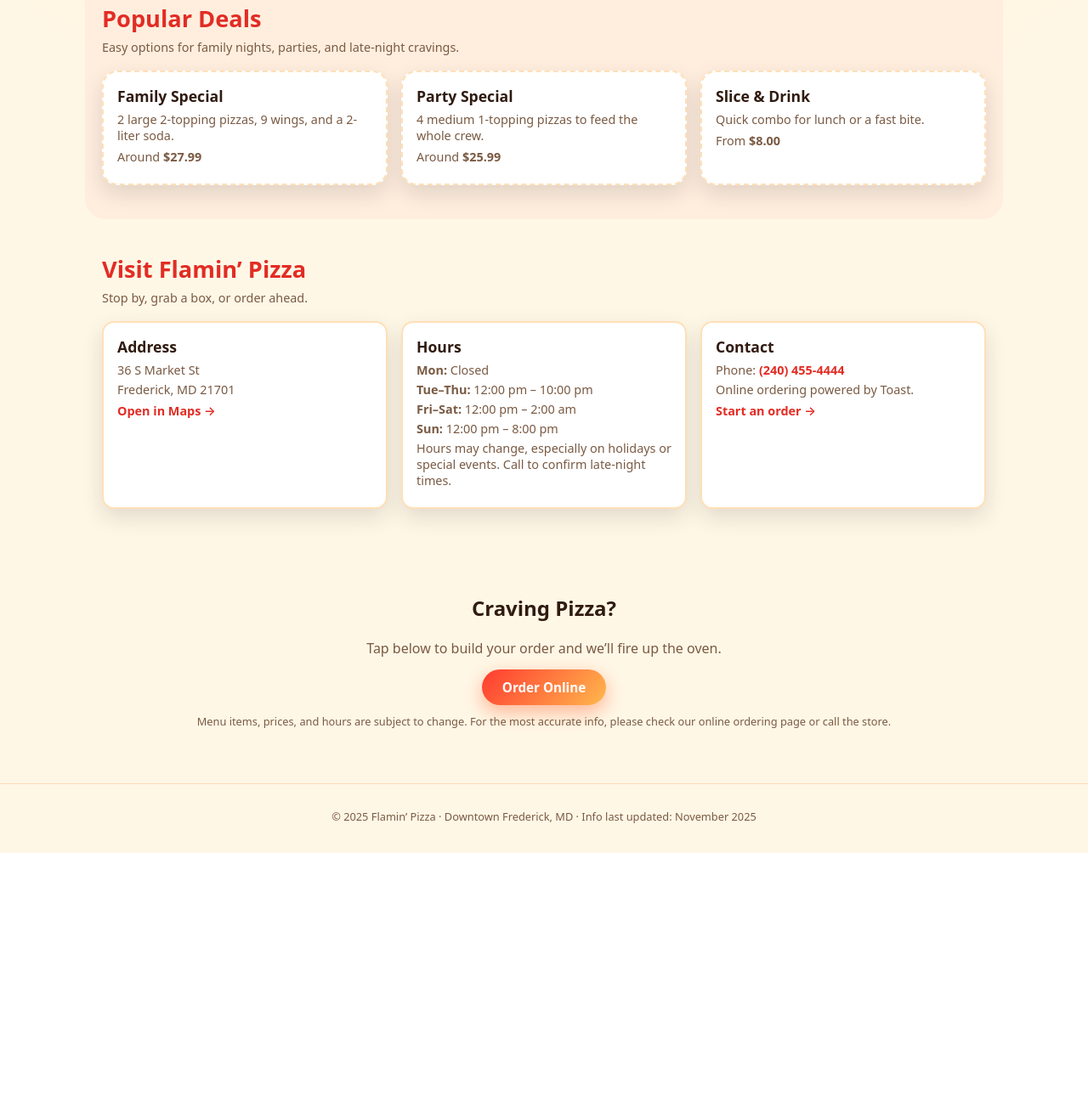
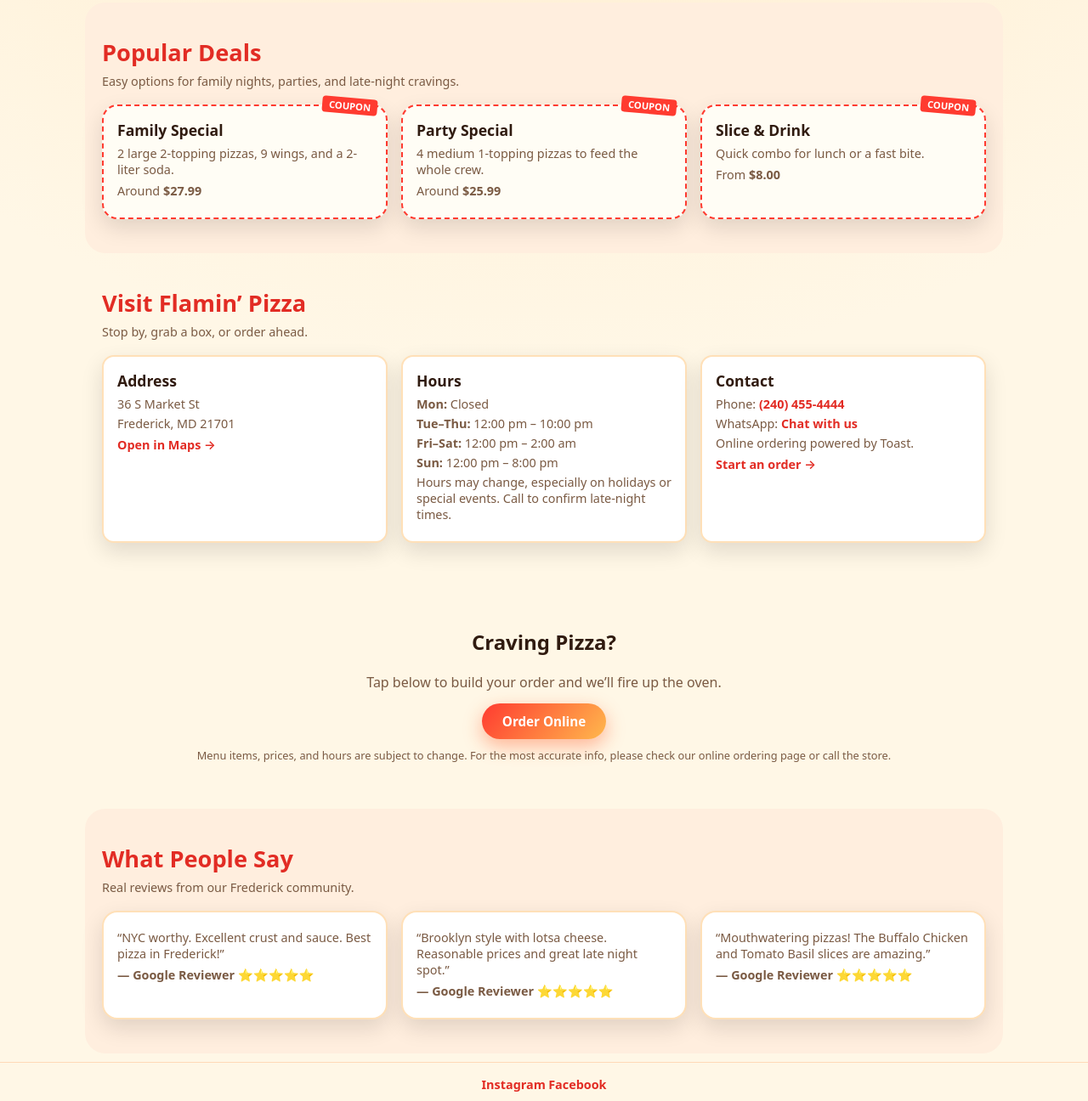
Before and after one commit to jacetimm/flaming-pizza, a plain HTML site: page index.html in a window 1280 px wide. Shown: the part 800-2096 px from the top of the page at 85% size. Before the commit the page ends 1804 px from the top, so only its background shows below. Drawn offline with Linux system fonts and the light colour scheme.

Commit message:
feat: Add hero background image, coupon card styling, reviews section, social links, and .gitignore; remove theme toggle functionality.

```diff
--- a/index.html
+++ b/index.html
@@ -1,11 +1,13 @@
 <!DOCTYPE html>
 <html lang="en">
+
 <head>
   <meta charset="UTF-8" />
   <meta name="viewport" content="width=device-width, initial-scale=1.0" />
   <title>Flamin’ Pizza – Downtown Frederick</title>
   <link rel="stylesheet" href="styles.css" />
 </head>
+
 <body>
 
   <!-- NAVBAR -->
@@ -41,16 +43,15 @@
           downtown Frederick.
         </p>
         <div class="hero-actions">
-          <a
-            href="https://order.toasttab.com/online/flamin-pizza-36-south-market-street"
-            class="btn primary"
-            target="_blank"
-            rel="noopener noreferrer"
-          >
+          <a href="https://order.toasttab.com/online/flamin-pizza-36-south-market-street" class="btn primary"
+            target="_blank" rel="noopener noreferrer">
             Order Online
           </a>
           <a href="tel:+12404554444" class="btn ghost">
             Call (240) 455-4444
+          </a>
+          <a href="https://wa.me/12404554444" class="btn ghost" target="_blank" rel="noopener noreferrer">
+            WhatsApp
           </a>
         </div>
         <div class="hero-tags">
@@ -101,12 +102,8 @@
       </div>
 
       <div class="menu-cta">
-        <a
-          href="https://order.toasttab.com/online/flamin-pizza-36-south-market-street"
-          class="link"
-          target="_blank"
-          rel="noopener noreferrer"
-        >
+        <a href="https://order.toasttab.com/online/flamin-pizza-36-south-market-street" class="link" target="_blank"
+          rel="noopener noreferrer">
           View full menu &amp; order online →
         </a>
       </div>
@@ -156,12 +153,8 @@
           <h3>Address</h3>
           <p>36 S Market St</p>
           <p>Frederick, MD 21701</p>
-          <a
-            class="link"
-            href="https://maps.apple.com/?q=36+S+Market+St+Frederick+MD+21701"
-            target="_blank"
-            rel="noopener noreferrer"
-          >
+          <a class="link" href="https://maps.apple.com/?q=36+S+Market+St+Frederick+MD+21701" target="_blank"
+            rel="noopener noreferrer">
             Open in Maps →
           </a>
         </div>
@@ -180,13 +173,11 @@
         <div class="info-card">
           <h3>Contact</h3>
           <p>Phone: <a href="tel:+12404554444" class="link">(240) 455-4444</a></p>
+          <p>WhatsApp: <a href="https://wa.me/12404554444" class="link" target="_blank" rel="noopener noreferrer">Chat
+              with us</a></p>
           <p>Online ordering powered by Toast.</p>
-          <a
-            class="link"
-            href="https://order.toasttab.com/online/flamin-pizza-36-south-market-street"
-            target="_blank"
-            rel="noopener noreferrer"
-          >
+          <a class="link" href="https://order.toasttab.com/online/flamin-pizza-36-south-market-street" target="_blank"
+            rel="noopener noreferrer">
             Start an order →
           </a>
         </div>
@@ -197,22 +188,47 @@
     <section id="order" class="section order-cta">
       <h2>Craving Pizza?</h2>
       <p>Tap below to build your order and we’ll fire up the oven.</p>
-      <a
-        href="https://order.toasttab.com/online/flamin-pizza-36-south-market-street"
-        class="btn primary"
-        target="_blank"
-        rel="noopener noreferrer"
-      >
+      <a href="https://order.toasttab.com/online/flamin-pizza-36-south-market-street" class="btn primary"
+        target="_blank" rel="noopener noreferrer">
         Order Online
       </a>
       <p class="note" style="margin-top:10px;">
-        Menu items, prices, and hours are subject to change. For the most accurate info, please check our online ordering page or call the store.
+        Menu items, prices, and hours are subject to change. For the most accurate info, please check our online
+        ordering page or call the store.
       </p>
+    </section>
+
+    <!-- REVIEWS -->
+    <section id="reviews" class="section section-alt">
+      <div class="section-header">
+        <h2>What People Say</h2>
+        <p class="section-subtitle">Real reviews from our Frederick community.</p>
+      </div>
+      <div class="card-grid">
+        <article class="card">
+          <p>“NYC worthy. Excellent crust and sauce. Best pizza in Frederick!”</p>
+          <p class="meta"><strong>— Google Reviewer</strong> ⭐⭐⭐⭐⭐</p>
+        </article>
+        <article class="card">
+          <p>“Brooklyn style with lotsa cheese. Reasonable prices and great late night spot.”</p>
+          <p class="meta"><strong>— Google Reviewer</strong> ⭐⭐⭐⭐⭐</p>
+        </article>
+        <article class="card">
+          <p>“Mouthwatering pizzas! The Buffalo Chicken and Tomato Basil slices are amazing.”</p>
+          <p class="meta"><strong>— Google Reviewer</strong> ⭐⭐⭐⭐⭐</p>
+        </article>
+      </div>
     </section>
 
   </main>
 
   <footer class="site-footer">
+    <div class="social-links">
+      <a href="https://www.instagram.com/flaminpizza/" class="link" target="_blank"
+        rel="noopener noreferrer">Instagram</a>
+      <a href="https://www.facebook.com/flaminpizzafrederick/" class="link" target="_blank"
+        rel="noopener noreferrer">Facebook</a>
+    </div>
     <p>© <span id="year"></span> Flamin’ Pizza · Downtown Frederick, MD · Info last updated: November 2025</p>
   </footer>
 
@@ -220,4 +236,5 @@
     document.getElementById("year").textContent = new Date().getFullYear();
   </script>
 </body>
+
 </html>
--- a/styles.css
+++ b/styles.css
@@ -105,7 +105,11 @@ body {
 /* HERO */
 
 .hero {
-  padding: 40px 20px 20px;
+  padding: 60px 20px 40px;
+  background-image: url('images/hero-bg.png');
+  background-size: 400px;
+  background-repeat: repeat;
+  background-blend-mode: multiply;
 }
 
 .hero-inner {
@@ -239,7 +243,23 @@ body {
 }
 
 .card.soft {
-  border-style: dashed;
+  border: 2px dashed var(--accent-red);
+  background: #fffdf5;
+  position: relative;
+}
+
+.card.soft::after {
+  content: "COUPON";
+  position: absolute;
+  top: -10px;
+  right: 10px;
+  background: var(--accent-red);
+  color: white;
+  font-size: 0.7rem;
+  font-weight: bold;
+  padding: 2px 8px;
+  border-radius: 4px;
+  transform: rotate(5deg);
 }
 
 .card h3 {
```
Also changed, not shown: script.js (+0 -38 lines), images/hero-bg.png (added), 1 other file.
